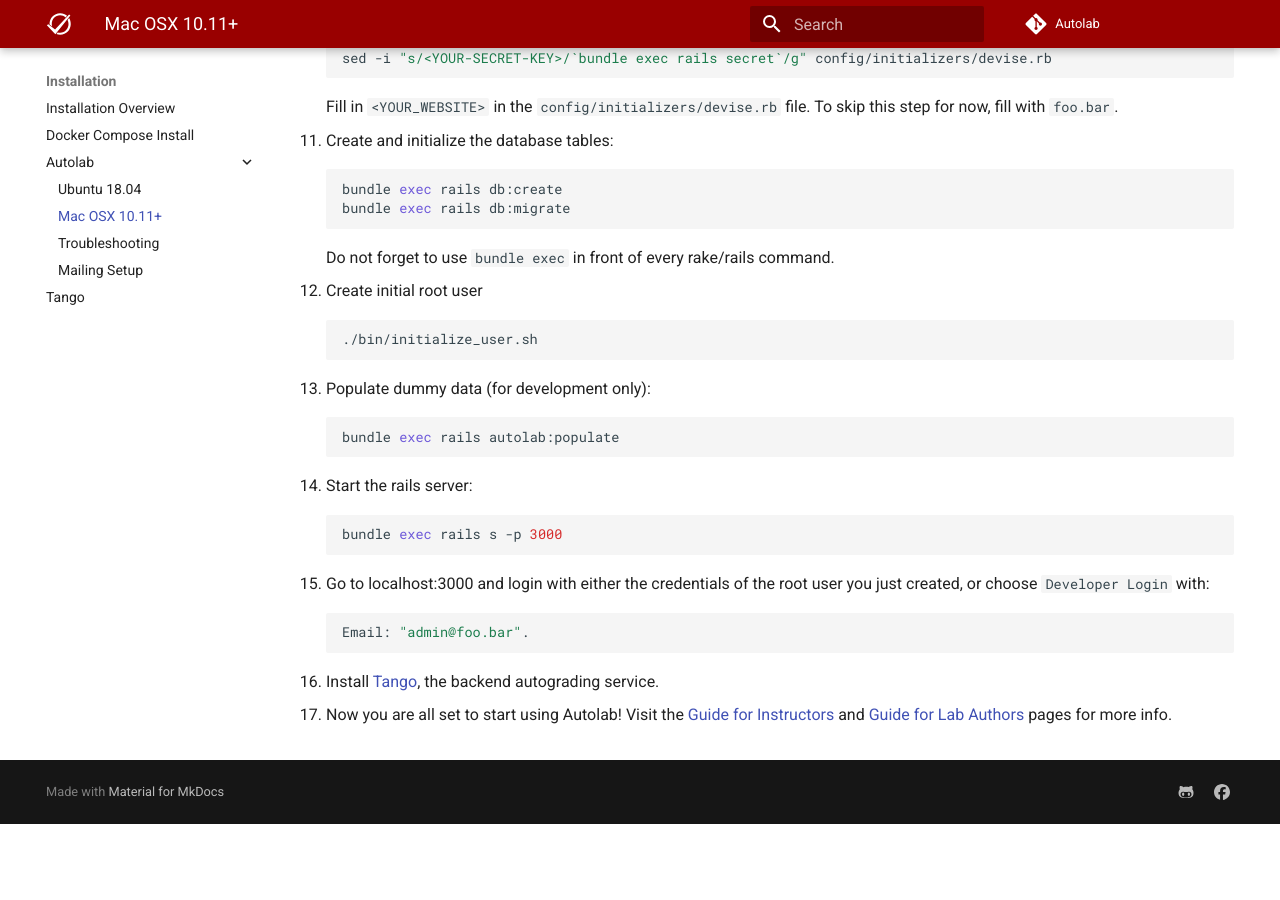
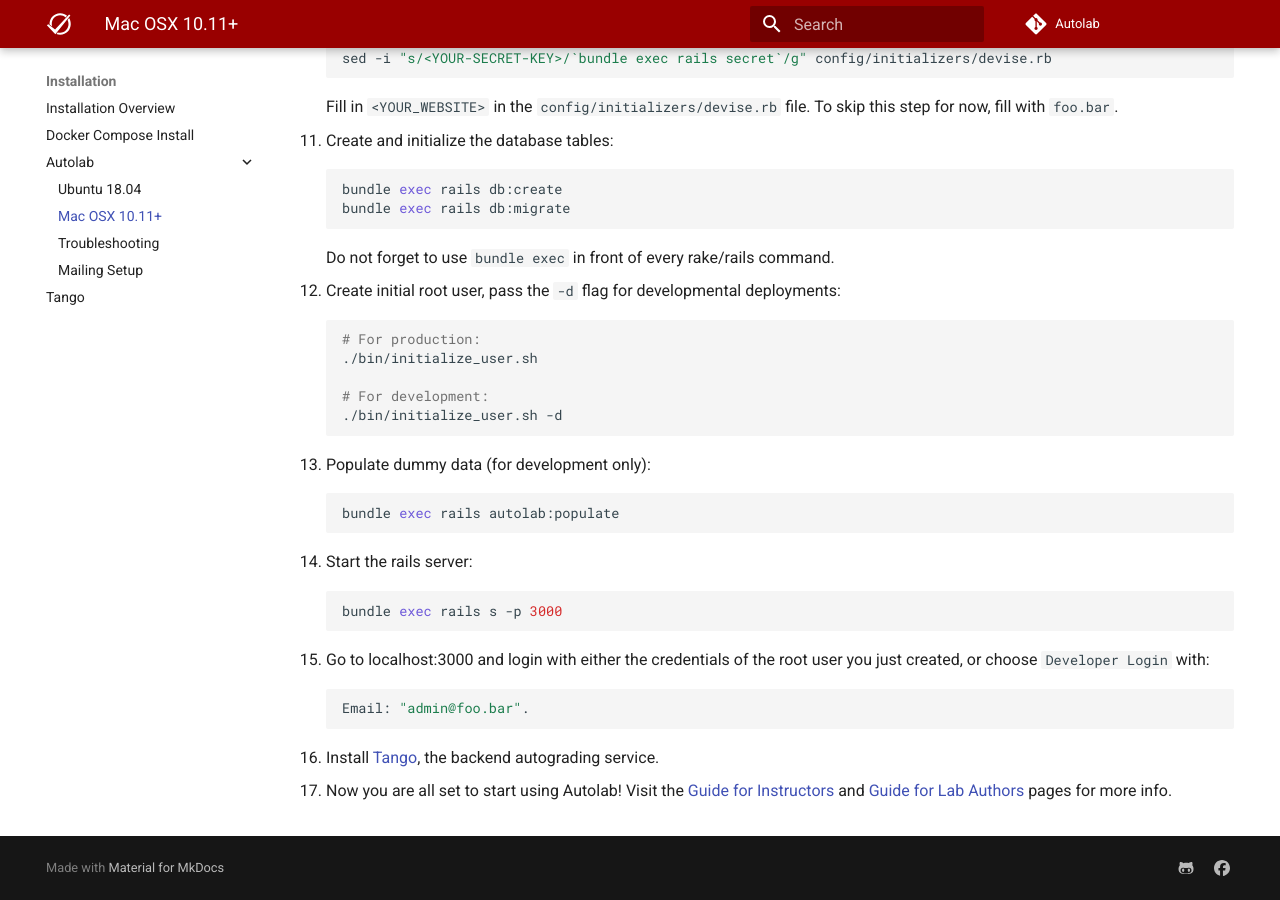
Before and after one commit to muaziqbal/Autolab, an MkDocs documentation site: the page built from docs/installation/osx.md, in a window 1280 px wide and 900 px high, scrolled down 1692 px. Built offline with MkDocs 1.6.1 and Material for MkDocs 9.7.7, drawn with Linux system fonts in a browser that asks for light colours; comment, search, counter and statistics services are not loaded; before the commit the page ends 2516 px from its top, so only the background shows below that.

Commit message:
initialize_user.sh to take in flag for dev (#1364)
* Update initialize_user script to take in flag for dev, and update docs

* remove dummy print

* Improve -d flag clarity

```diff
--- a/docs/installation/osx.md
+++ b/docs/installation/osx.md
@@ -86,10 +86,14 @@ Follow the step-by-step instructions below:
 
     Do not forget to use `bundle exec` in front of every rake/rails command.
 
-12. Create initial root user
+12. Create initial root user, pass the `-d` flag for developmental deployments:
 
         :::bash
+        # For production:
         ./bin/initialize_user.sh
+
+        # For development:
+        ./bin/initialize_user.sh -d
 
 13. Populate dummy data (for development only):
 
```
Also changed, not shown: docs/installation/ubuntu.md (+5 -1 lines), 1 other file.
